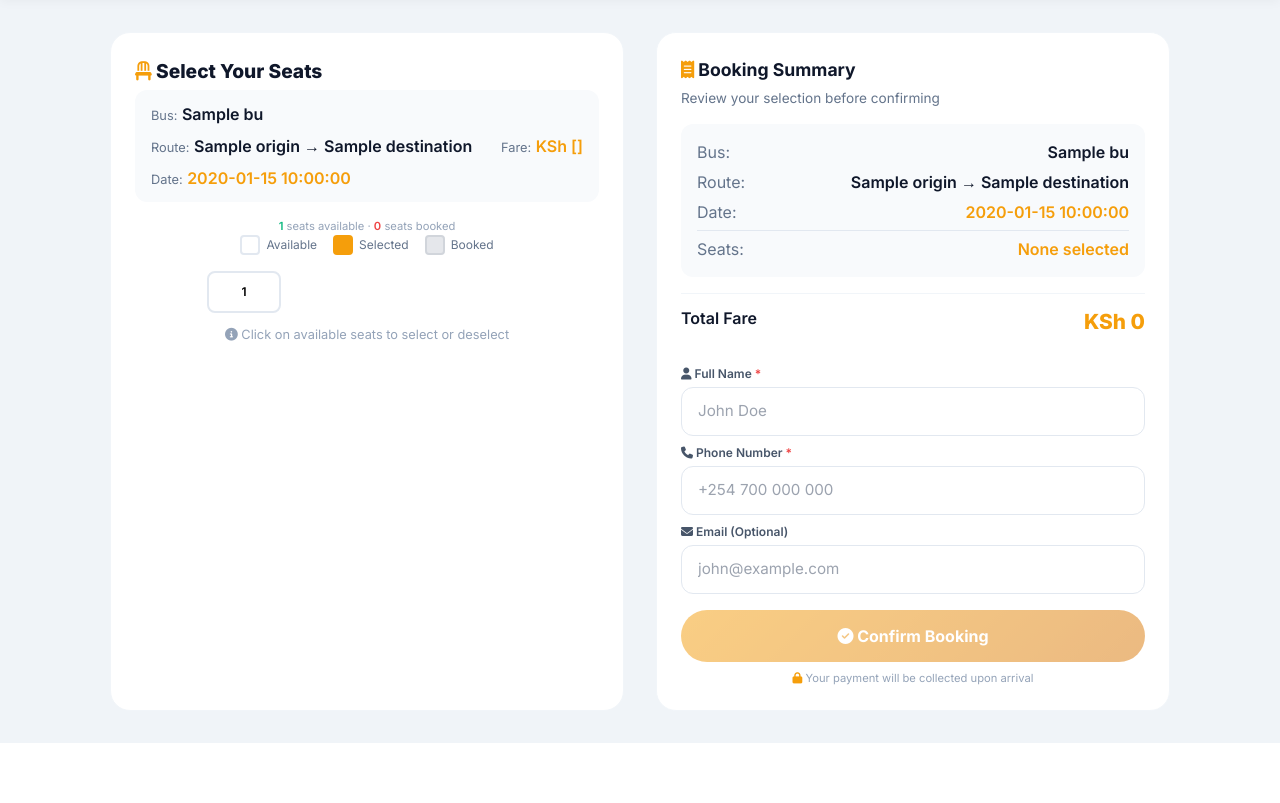
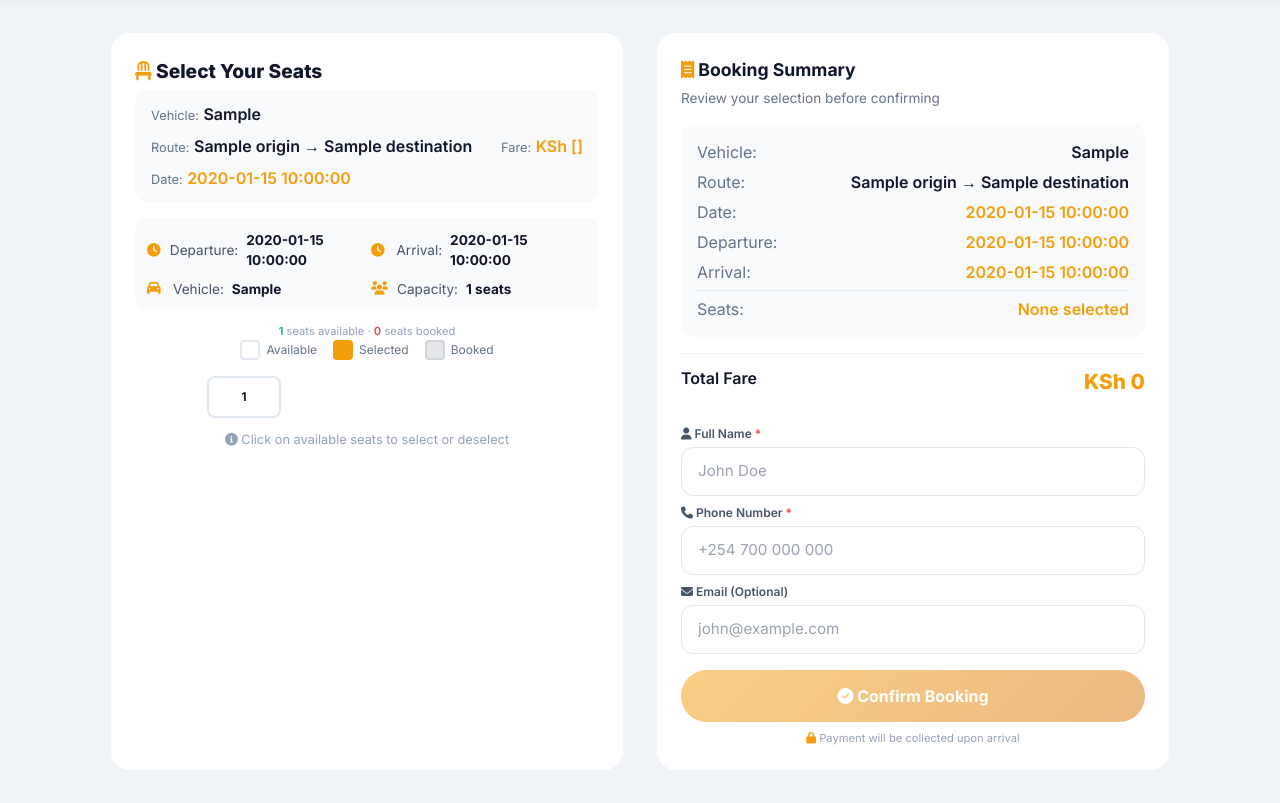
Before and after one commit to calvitec/dontravel, a Python web app: template templates/booking.html in a window 1280 px wide. Shown: the part 63-866 px from the top of the page. Before the commit the page ends 806 px from the top, so only its background shows below. Run offline with Jinja, Linux system fonts and the light colour scheme; the template is opened without the code that fills it: most values are stand-ins (such as "Sample title", 1, 10 or a date in 2020); some libraries are stand-ins or nearby versions.

Commit message:
Update booking.html

```diff
--- a/templates/booking.html
+++ b/templates/booking.html
@@ -3,7 +3,7 @@
 <head>
     <meta charset="UTF-8" />
     <meta name="viewport" content="width=device-width, initial-scale=1.0" />
-    <title>Book Seats · Don Travels</title>
+    <title>Select Seats · Don Travels</title>
     <script src="https://cdn.tailwindcss.com"></script>
     <link rel="stylesheet" href="https://cdnjs.cloudflare.com/ajax/libs/font-awesome/6.5.0/css/all.min.css" />
     <link href="https://fonts.googleapis.com/css2?family=Inter:wght@300;400;500;600;700;800;900&display=swap" rel="stylesheet" />
@@ -121,9 +121,29 @@
             font-weight: 600;
         }
 
+        .trip-info {
+            display: grid;
+            grid-template-columns: 1fr 1fr;
+            gap: 8px;
+            margin: 12px 0;
+            padding: 12px;
+            background: #f8fafc;
+            border-radius: 12px;
+        }
+        .trip-info .info-item {
+            display: flex;
+            align-items: center;
+            gap: 8px;
+            font-size: 0.85rem;
+            color: #475569;
+        }
+        .trip-info .info-item i { color: #f59e0b; width: 18px; }
+        .trip-info .info-item strong { color: #0f172a; }
+
         @media (max-width: 768px) {
             .booking-grid { grid-template-columns: 1fr !important; }
             .seat-grid { max-width: 280px; }
+            .trip-info { grid-template-columns: 1fr; }
         }
     </style>
 </head>
@@ -148,13 +168,22 @@
                 <h3 style="font-size:1.2rem; font-weight:800; color:#0f172a; margin-bottom:4px;">
                     <i class="fas fa-chair" style="color:#f59e0b;"></i> Select Your Seats
                 </h3>
+
                 <div class="bus-info">
                     <div style="display:flex; justify-content:space-between; flex-wrap:wrap; gap:8px;">
-                        <div><span class="label">Bus:</span> <span class="value">{{ bus.company_name or 'Don Travels Express' }}</span></div>
+                        <div><span class="label">Vehicle:</span> <span class="value">{{ vehicle.vehicle_type }}</span></div>
                         <div><span class="label">Route:</span> <span class="value">{{ route.origin }} → {{ route.destination }}</span></div>
                         <div><span class="label">Fare:</span> <span class="value" style="color:#f59e0b;">KSh {{ bus.fare or 1500 }}</span></div>
                         <div><span class="label">Date:</span> <span class="value" style="color:#f59e0b;">{{ date }}</span></div>
                     </div>
+                </div>
+
+                <!-- Trip Info -->
+                <div class="trip-info">
+                    <div class="info-item"><i class="fas fa-clock"></i> Departure: <strong>{{ bus.departure_time or '08:00' }}</strong></div>
+                    <div class="info-item"><i class="fas fa-clock"></i> Arrival: <strong>{{ bus.arrival_time or '14:00' }}</strong></div>
+                    <div class="info-item"><i class="fas fa-car"></i> Vehicle: <strong>{{ vehicle.vehicle_type }}</strong></div>
+                    <div class="info-item"><i class="fas fa-users"></i> Capacity: <strong>{{ bus.total_seats }} seats</strong></div>
                 </div>
 
                 <!-- Calculate booked count from seat data -->
@@ -195,16 +224,24 @@
 
                 <div style="background:#f8fafc; border-radius:12px; padding:16px; margin-bottom:16px;">
                     <div style="display:flex; justify-content:space-between; margin-bottom:6px;">
-                        <span style="color:#64748b;">Bus:</span>
-                        <span style="font-weight:600; color:#0f172a;">{{ bus.company_name or 'Don Travels Express' }}</span>
+                        <span style="color:#64748b;">Vehicle:</span>
+                        <span style="font-weight:600; color:#0f172a;">{{ vehicle.vehicle_type }}</span>
                     </div>
                     <div style="display:flex; justify-content:space-between; margin-bottom:6px;">
                         <span style="color:#64748b;">Route:</span>
                         <span style="font-weight:600; color:#0f172a;">{{ route.origin }} → {{ route.destination }}</span>
                     </div>
-                    <div style="display:flex; justify-content:space-between;">
+                    <div style="display:flex; justify-content:space-between; margin-bottom:6px;">
                         <span style="color:#64748b;">Date:</span>
                         <span style="font-weight:600; color:#f59e0b;">{{ date }}</span>
+                    </div>
+                    <div style="display:flex; justify-content:space-between; margin-bottom:6px;">
+                        <span style="color:#64748b;">Departure:</span>
+                        <span style="font-weight:600; color:#f59e0b;">{{ bus.departure_time or '08:00' }}</span>
+                    </div>
+                    <div style="display:flex; justify-content:space-between;">
+                        <span style="color:#64748b;">Arrival:</span>
+                        <span style="font-weight:600; color:#f59e0b;">{{ bus.arrival_time or '14:00' }}</span>
                     </div>
                     <div style="display:flex; justify-content:space-between; margin-top:6px; padding-top:6px; border-top:1px solid #e2e8f0;">
                         <span style="color:#64748b;">Seats:</span>
@@ -241,28 +278,25 @@
                 </button>
 
                 <p style="text-align:center; color:#94a3b8; font-size:0.7rem; margin-top:8px;">
-                    <i class="fas fa-lock" style="color:#f59e0b;"></i> Your payment will be collected upon arrival
+                    <i class="fas fa-lock" style="color:#f59e0b;"></i> Payment will be collected upon arrival
                 </p>
             </div>
         </div>
     </section>
 
     <script>
-        // Get variables from template
         let selectedSeats = [];
         const farePerSeat = {{ bus.fare or 1500 }};
         const busId = {{ bus.id }};
         const bookingDate = document.getElementById('bookingDate').value;
+        const vehicleType = "{{ vehicle.vehicle_type }}";
+        const isBus = vehicleType === 'Bus';
 
         function toggleSeat(element) {
-            // Check if seat is booked
-            if (element.classList.contains('booked')) {
-                return;
-            }
+            if (element.classList.contains('booked')) return;
 
             const seatId = element.dataset.seat;
 
-            // Toggle selection
             if (element.classList.contains('selected')) {
                 element.classList.remove('selected');
                 selectedSeats = selectedSeats.filter(s => s !== seatId);
@@ -271,11 +305,7 @@
                 selectedSeats.push(seatId);
             }
 
-            // Update the summary
             updateSummary();
-
-            // Debug log
-            console.log('Selected seats:', selectedSeats);
         }
 
         function updateSummary() {
@@ -284,10 +314,7 @@
 
             document.getElementById('selectedSeatsDisplay').textContent = count > 0 ? selectedSeats.join(', ') : 'None selected';
             document.getElementById('totalFare').textContent = `KSh ${total.toLocaleString()}`;
-
-            // Enable/disable confirm button
-            const confirmBtn = document.getElementById('confirmBtn');
-            confirmBtn.disabled = count === 0;
+            document.getElementById('confirmBtn').disabled = count === 0;
         }
 
         function confirmBooking() {
@@ -347,14 +374,7 @@
             });
         }
 
-        // Initialize on page load
-        document.addEventListener('DOMContentLoaded', function() {
-            updateSummary();
-            console.log('Bus ID:', busId);
-            console.log('Booking Date:', bookingDate);
-            console.log('Fare per seat:', farePerSeat);
-            console.log('Total seats:', document.querySelectorAll('.seat').length);
-        });
+        document.addEventListener('DOMContentLoaded', updateSummary);
     </script>
 </body>
 </html>
```
